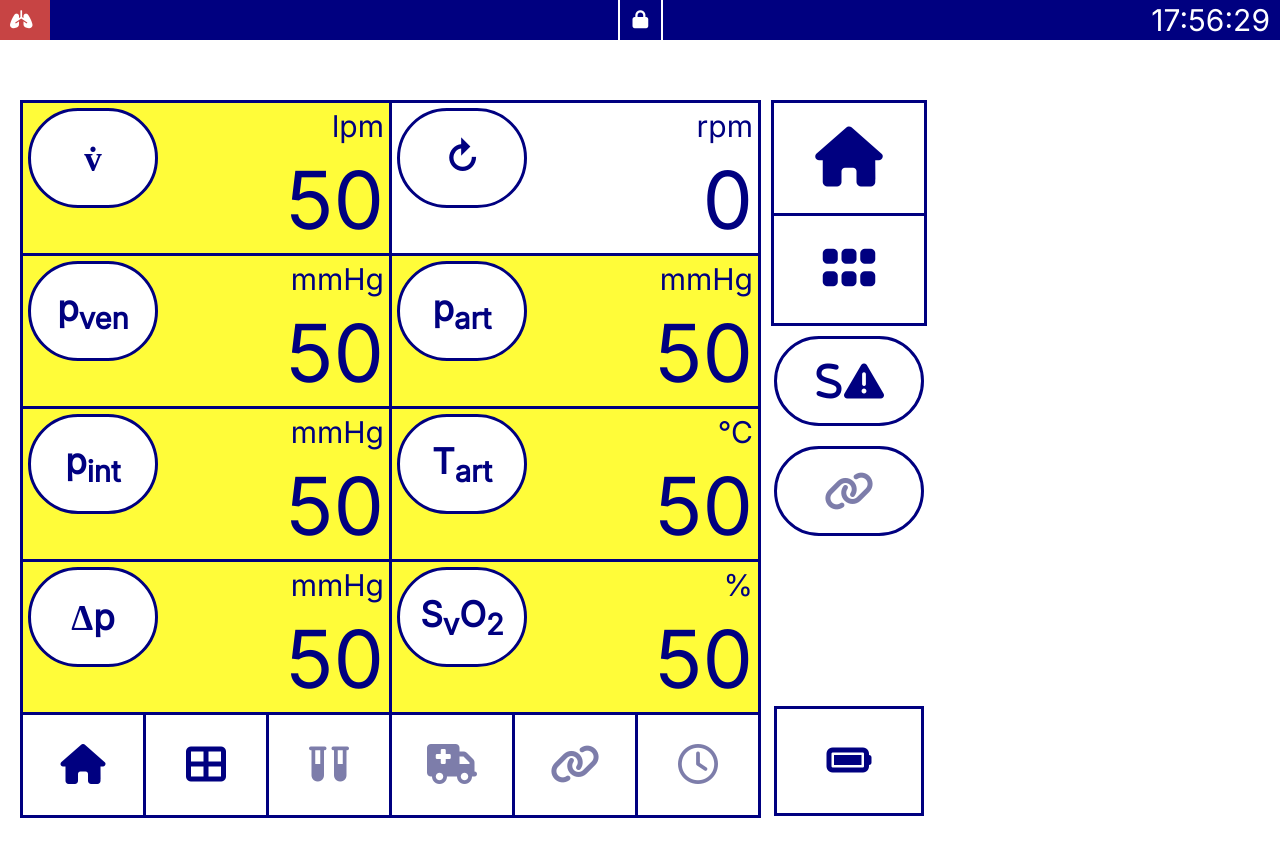
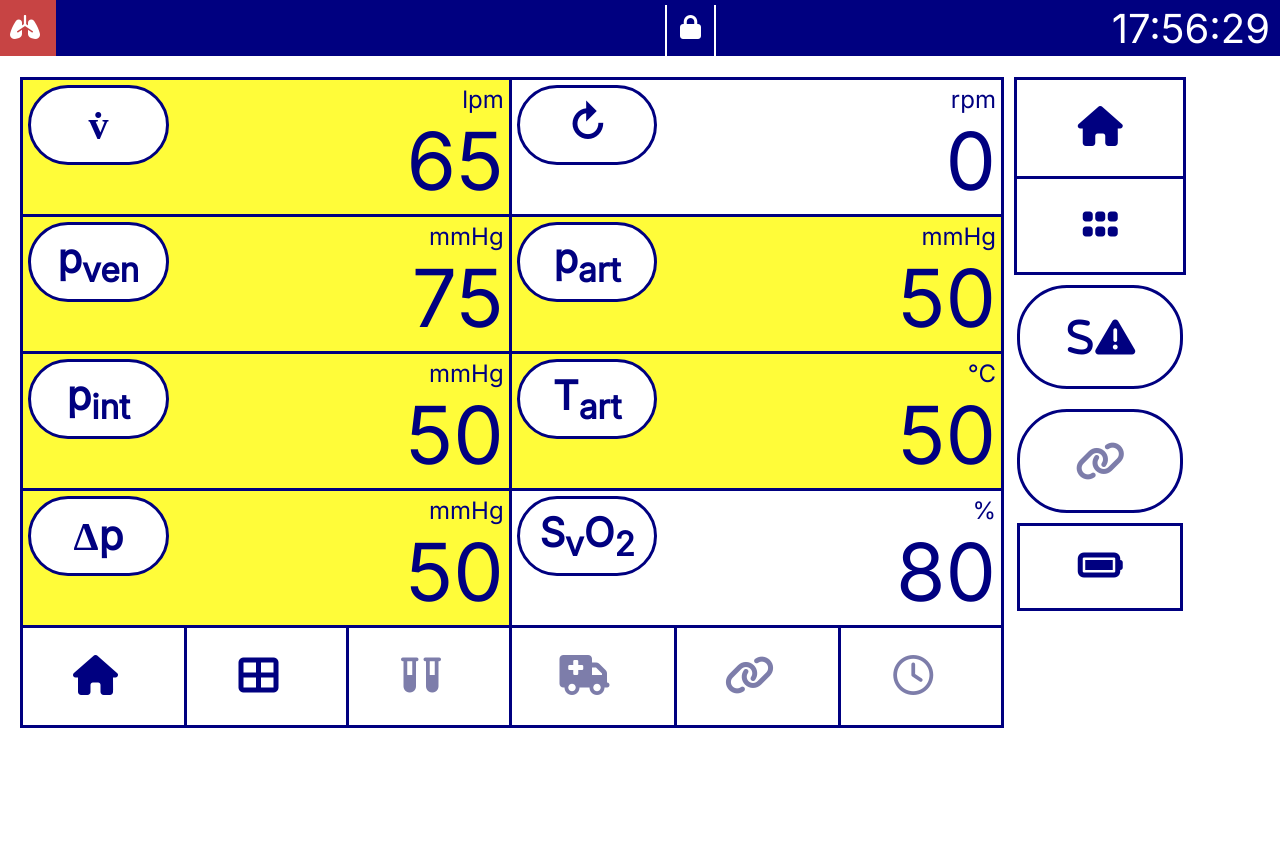
Before and after one commit to magizee/lex-ecmo-gui, a Flask app: page /dashboard in a window 1280 px wide. After the commit the page ends 728 px from the top, so only its background shows below. Run offline with Flask 3, Linux system fonts and the light colour scheme.

Commit message:
ip adjustments

```diff
--- a/app.py
+++ b/app.py
@@ -95,7 +95,7 @@
     t_art = (t_artMax + t_artMin)/2
     svo2 = (svo2Max + svo2Min)/2
     delta_p = (delta_pMax + delta_pMin)/2
-    rpm = rpmMin;
+    rpm = rpmMin
 
 def cleanValues():
     global flow_rate
@@ -347,4 +347,4 @@
         )
 
 if __name__ == '__main__':
-    app.run()
+    app.run(host= '0.0.0.0', port=9000, debug=False)
--- a/static/style.css
+++ b/static/style.css
@@ -5,6 +5,7 @@
     height: 100vh;
     margin: 0;
     background-color: #ffffff;
+    overflow: hidden;
 }
 
 .nav {
@@ -12,11 +13,11 @@
     color: rgb(255, 255, 255);
     display: flex;
     justify-content: space-between;
-    padding: 5px 10px;
+    padding: 0.3125rem 0.625rem; /* 5px 10px */
     align-items: center;
     width: 100%;
-    height: 40px;
-    position: fixed;
+    height: 7vh; /* 40px */
+    position: flex;
     top: 0;
     z-index: 1000;
     box-sizing: border-box;
@@ -26,13 +27,13 @@
 
 .icons {
     display: flex;
-    gap: 600px;
+    gap: 50vw; /* 600px */
     position: relative;
 
 }
 
 .icon {
-    font-size: 18px;
+    font-size: 3vh; /* 18px */
     cursor: pointer;
     position: relative;
 
@@ -40,12 +41,11 @@
 
 .icon:first-child::before {
     content: '';
-    position: absolute;
+    position: fixed;
     top: 0;
-    left: -10px; /* Extend the red background to the left */
-    top: -10px;
-    width: 50px; /* Adjust width to fit the icon area */
-    height: 195%; /* Full height of the navbar */
+    left: 0; /* -10px */
+    width: 7vh; /* 50px */
+    height: 7vh; /* Relative to parent */
     background-color: rgb(199, 68, 68);
     z-index: -1; /* Place behind the icon */
 }
@@ -54,10 +54,10 @@
 .icon:nth-child(2)::before {
     content: '';
     position: absolute;
-    top: -10px;
-    left: -15px; /* Adjust left position for the left line */
-    width: 2px; /* Width of the line */
-    height: 195%; /* Full height of the navbar */
+    top: -0.625rem; /* -10px */
+    left: -0.9375rem; /* -15px */
+    width: 0.125rem; /* 2px */
+    height: 7vh;
     background-color: white;
     z-index: -1; /* Place behind the icon */
 }
@@ -65,10 +65,10 @@
 .icon:nth-child(2)::after {
     content: '';
     position: absolute;
-    top: -10px;
-    right: -15px; /* Adjust right position for the right line */
-    width: 2px; /* Width of the line */
-    height: 200%; /* Full height of the navbar */
+    top: -0.625rem; /* -10px */
+    right: -0.9375rem; /* -15px */
+    width: 0.125rem; /* 2px */
+    height: 7vh;
     background-color: rgb(255, 255, 255);
     z-index: -1; /* Place behind the icon */
 }
@@ -76,7 +76,7 @@
 
 .time {
     font-family: 'Inter';
-    font-size: 30px;
+    font-size: 5vh; /* 30px */
 }
 
 .content {
@@ -85,9 +85,9 @@
     justify-content: flex-start;
     align-items: flex-start;
     flex-grow: 1;
-    padding: 20px;
-    margin-top: 40px;
-    width: 100%;
+    padding: 1.25rem; /* 20px */
+    margin-top: 0.1vh; /* 40px */
+    width: 80%;
     box-sizing: border-box;
 }
 
@@ -100,65 +100,65 @@
 
 table {
     border-collapse: collapse;
-    margin-bottom: 20px;
+    margin-bottom: 20px; /* 20px */
     width: auto;
+    height: auto;
 }
 
 td {
-    border: 3px solid navy;
-    padding: 15px;
+    border: 0.1875rem solid navy; /* 3px */
+    padding: 0.9375rem; /* 15px */
     text-align: left;
     position: relative;
-    width: 100px; /* Adjust width as needed */
-    height: 120px; /* Adjust height as needed */
+    width: 15vw; /* 100px */
+    height: 13vh; /* 120px */
 }
 
 .circled {
     display: inline-flex;
     justify-content: center;
     align-items: center;
-    border: 3px solid navy;
-    border-radius: 50px;
-    width: 130px;
-    height: 100px;
+    border: 0.1875rem solid navy; /* 3px */
+    border-radius: 3.125rem; /* 50px */
+    width: 11vw; /* 130px */
+    height: 10vh; /* 100px */
     position: absolute;
-    top: 5px;
-    left: 5px;
+    top: 0.3125rem; /* 5px */
+    left: 0.3125rem; /* 5px */
     margin: 0;
     padding: 0;
     color: navy;
     background-color: #ffffff;
     text-align: center;
     box-sizing: border-box;
-    font-size: 35px;
+    font-size: 5vh; /* 35px */
     font-weight: bold;
 }
 
 .variable {
-    font-size: 80px;
+    font-size: 10vh; /* 80px */
     position: absolute;
-    bottom: 5px;
-    right: 5px;
+    bottom: 0.3125rem; /* 5px */
+    right: 0.3125rem; /* 5px */
     color: navy;
 
 }
 
 .unit {
-    font-size: 30px;
+    font-size: 3vh; /* 30px */
     position: absolute;
-    top: 5px;
-    right: 5px;
+    top: 0.3125rem; /* 5px */
+    right: 0.3125rem; /* 5px */
     color: navy;
-
 }
 
 button {
     background-color: #ffffff;
-    width: 100%;
-    height: 100%;
+    width: 90%;
+    height: 90%;
     border: none;
     cursor: pointer;
-    font-size: 40px;
+    font-size: 2.5rem; /* 40px */
     color: navy;
 }
 
@@ -169,7 +169,7 @@
 .side-buttons {
     position: absolute;
     top: 0;
-    left: calc(100% + 10px); /* Adjust the space between the table and buttons */
+    left: calc(100% + 0.625rem); /* 10px */
     display: flex;
     flex-direction: column;
     align-items: center;
@@ -178,22 +178,25 @@
 .connected-buttons {
     display: flex;
     flex-direction: column;
-    border: 3px solid navy;
+    border: 0.1875rem solid navy;
 
 }
 
+/*
+home and dash button on right side
+*/
 .connected-buttons button {
     flex-grow: 1;
     border: none;
-    border-top: 3px solid navy;
+    border-top: 0.1875rem solid navy; /* 3px */
     background-color: #ffffff;
     color: navy;
-    height: 110px;
-    width: 150px;
-    font-size: 60px;
+    height: 12vh; /* 110px */
+    width: 13vw; /* 150px */
+    font-size: 5vh; /* 60px */
     font-weight: bold;
     margin: 0;
-    padding: 10px;
+    padding: 1vw; /* 10px */
 }
 
 .connected-buttons button:first-child {
@@ -201,37 +204,37 @@
 }
 
 .last-row td {
-    font-size: 40px;
+    font-size: 5vh; /* 40px */
     color: navy;
-    height: 80px; /* Set height for last row */
-    padding: 10px; /* Adjust padding if necessary */
+    height: 12vh; /* 80px */
+    padding: 0.1vh; /* 10px */
 }
 
 .circle-button {
     display: inline-flex;
     justify-content: center;
     align-items: center;
-    border: 3px solid navy;
-    border-radius: 50px;
-    height: 90px;
-    width: 150px;
-    margin: 10px 0;
+    border: 0.1875rem solid navy; /* 3px */
+    border-radius: 3.125rem; /* 50px */
+    height: 13vh; /* 90px */
+    width: 13vw; /* 150px */
+    margin: 0.625rem 0; /* 10px 0 */
     background-color: #ffffff;
     color: navy;
-    font-size: 40px;
+    font-size: 5vh; /* 40px */
     font-weight: bold;
 }
 
 .rect-button {
-    height: 110px;
-    width: 150px;
+    height: 11vh;
+    width: 13vw;
     border: 3px solid navy;
     background-color: #ffffff;
     color: navy;
-    font-size: 40px;
+    font-size: 5vh;
     font-weight: bold;
     position: absolute;
-    top: calc(100% + 160px); /* Move down by the height of the table row plus margin */
+    top: calc(100%); /* Move down by the height of the table row plus margin */
 }
 
 .safe {
@@ -274,7 +277,7 @@
 .close {
     color: navy;
     float: right;
-    font-size: 28px;
+    font-size: 7vh;
     font-weight: bold;
 }
 
```
